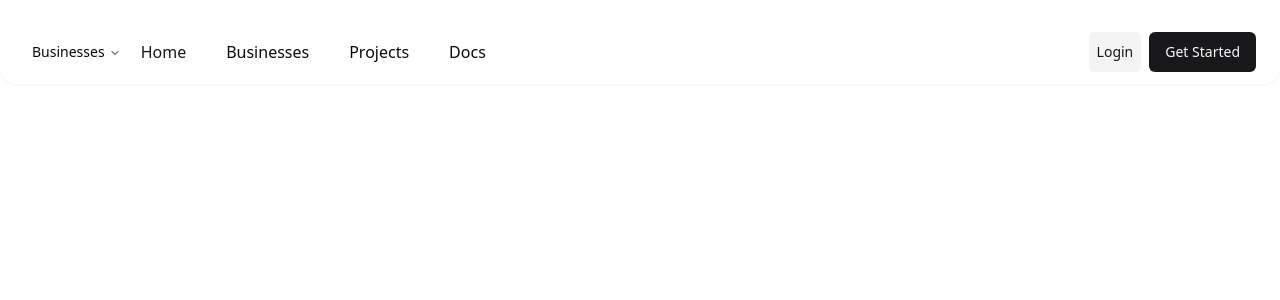
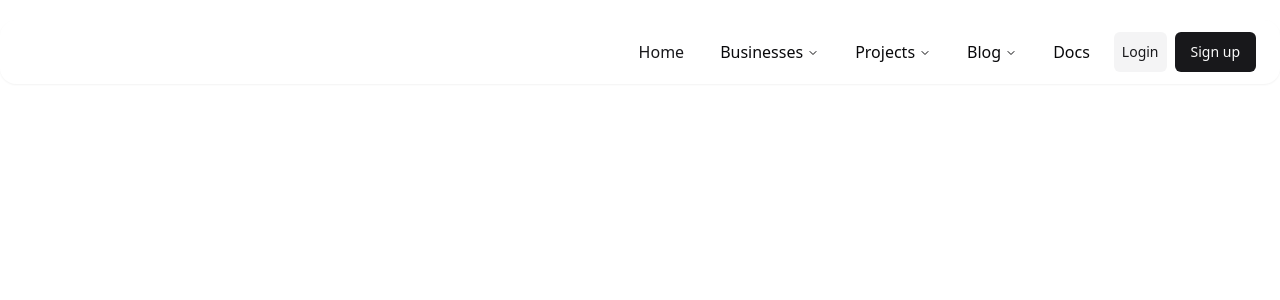
Before and after one commit to Sosokker/B2D-Ventures, a Next.js app: page /landing in a window 1280 px wide. Shown: the top 300 px of the page. Built offline with nearby package versions, Linux system fonts and the light colour scheme.

Commit message:
chore: Refactor UnsignedNav component and update navigation menu structure

```diff
--- a/src/components/navigationBar/Unsigned.tsx
+++ b/src/components/navigationBar/Unsigned.tsx
@@ -14,65 +14,70 @@ import Link from "next/link";
 import {
   NavigationMenu,
   NavigationMenuContent,
-  NavigationMenuIndicator,
   NavigationMenuItem,
   NavigationMenuLink,
   NavigationMenuList,
   NavigationMenuTrigger,
-  NavigationMenuViewport,
+  navigationMenuTriggerStyle,
 } from "@/components/ui/navigation-menu";
 
 export function UnsignedNav() {
   return (
     <Card className="container bg-card py-3 px-4 border-0 flex items-center justify-between gap-6 rounded-2xl mt-5">
       {/* <ShadcnKit className="text-primary cursor-pointer" /> */}
-      <NavigationMenu>
-        <NavigationMenuList>
-          <NavigationMenuItem>
-            <NavigationMenuTrigger>Businesses</NavigationMenuTrigger>
-            <NavigationMenuContent>
-              <ul className="grid gap-3 p-6 md:w-[400px] lg:w-[500px] lg:grid-cols-[.75fr_1fr]">
-                <li className="row-span-3">
-                  <NavigationMenuLink asChild>
-                    <a
-                      className="flex h-full w-full select-none flex-col justify-end rounded-md bg-gradient-to-b from-muted/50 to-muted p-6 no-underline outline-none focus:shadow-md"
-                      href="/"
-                    >
-                      <div className="mb-2 mt-4 text-lg font-medium">
-                        shadcn/ui
-                      </div>
-                      <p className="text-sm leading-tight text-muted-foreground">
-                        Beautifully designed components that you can copy and
-                        paste into your apps. Accessible. Customizable. Open
-                        Source.
-                      </p>
-                    </a>
-                  </NavigationMenuLink>
-                </li>
-              </ul>
-            </NavigationMenuContent>
-          </NavigationMenuItem>
-          <ul className="hidden md:flex items -center gap-10 text-card-foreground ml-auto">
-            <li className="text-primary font-medium">
-              <a href="#home">Home</a>
-            </li>
-            <li>
-              <a href="#features">Businesses</a>
-            </li>
-            <li>
-              <a href="#pricing">Projects</a>
-            </li>
-            <li>
-              <a href="#faqs">Docs</a>
-            </li>
-          </ul>
-        </NavigationMenuList>
-      </NavigationMenu>
+
+      <ul className="hidden md:flex items-center gap-5 text-card-foreground ml-auto">
+        <li className="text-primary font-medium">
+          <a href="#home">Home</a>
+        </li>
+        <NavigationMenu>
+          <NavigationMenuList>
+            <NavigationMenuItem>
+              <NavigationMenuTrigger className="text-base font-medium ">
+                <ul>
+                <li>Businesses</li>
+                </ul>
+              </NavigationMenuTrigger>
+              <NavigationMenuContent>Appply</NavigationMenuContent>
+            </NavigationMenuItem>
+
+            <NavigationMenuItem>
+              <NavigationMenuTrigger className="text-base font-medium ">
+              Projects
+              </NavigationMenuTrigger>
+              <NavigationMenuContent>Lorem Ipsum</NavigationMenuContent>
+            </NavigationMenuItem>
+            <NavigationMenuItem>
+              <NavigationMenuTrigger className="text-base font-medium ">
+              Blog
+              </NavigationMenuTrigger>
+              <NavigationMenuContent>Lorem Ipsum</NavigationMenuContent>
+            </NavigationMenuItem>
+
+          </NavigationMenuList>
+        </NavigationMenu>
+        <li>
+          <DropdownMenu>
+            <DropdownMenuTrigger asChild>
+              <span className="cursor-pointer">Docs</span>
+            </DropdownMenuTrigger>
+
+            <DropdownMenuContent align="start">
+              {landings.map((page) => (
+                <DropdownMenuItem key={page.id}>
+                  <Link href={page.route}>{page.title}</Link>
+                </DropdownMenuItem>
+              ))}
+            </DropdownMenuContent>
+          </DropdownMenu>
+        </li>
+      </ul>
+
       <div className="flex items-center">
         <Button variant="secondary" className="hidden md:block px-2">
           Login
         </Button>
-        <Button className="hidden md:block ml-2 mr-2">Get Started</Button>
+        <Button className="hidden md:block ml-2 mr-2">Sign up</Button>
 
         <div className="flex md:hidden mr-2 items-center gap-2">
           <DropdownMenu>
@@ -115,7 +120,7 @@ export function UnsignedNav() {
                 </Button>
               </DropdownMenuItem>
               <DropdownMenuItem>
-                <Button className="w-full text-sm">Get Started</Button>
+                <Button className="w-full text-sm">Sign up</Button>
               </DropdownMenuItem>
             </DropdownMenuContent>
           </DropdownMenu>
@@ -138,39 +143,4 @@ const landings = [
     title: "Landing 02",
     route: "/crm-landing",
   },
-  {
-    id: 3,
-    title: "Landing 03",
-    route: "/ai-content-landing",
-  },
-  {
-    id: 4,
-    title: "Landing 04",
-    route: "/new-intro-landing",
-  },
-  {
-    id: 5,
-    title: "Landing 05",
-    route: "/about-us-landing",
-  },
-  {
-    id: 6,
-    title: "Landing 06",
-    route: "/contact-us-landing",
-  },
-  {
-    id: 7,
-    title: "Landing 07",
-    route: "/faqs-landing",
-  },
-  {
-    id: 8,
-    title: "Landing 08",
-    route: "/pricing-landing",
-  },
-  {
-    id: 9,
-    title: "Landing 09",
-    route: "/career-landing",
-  },
 ];
```
